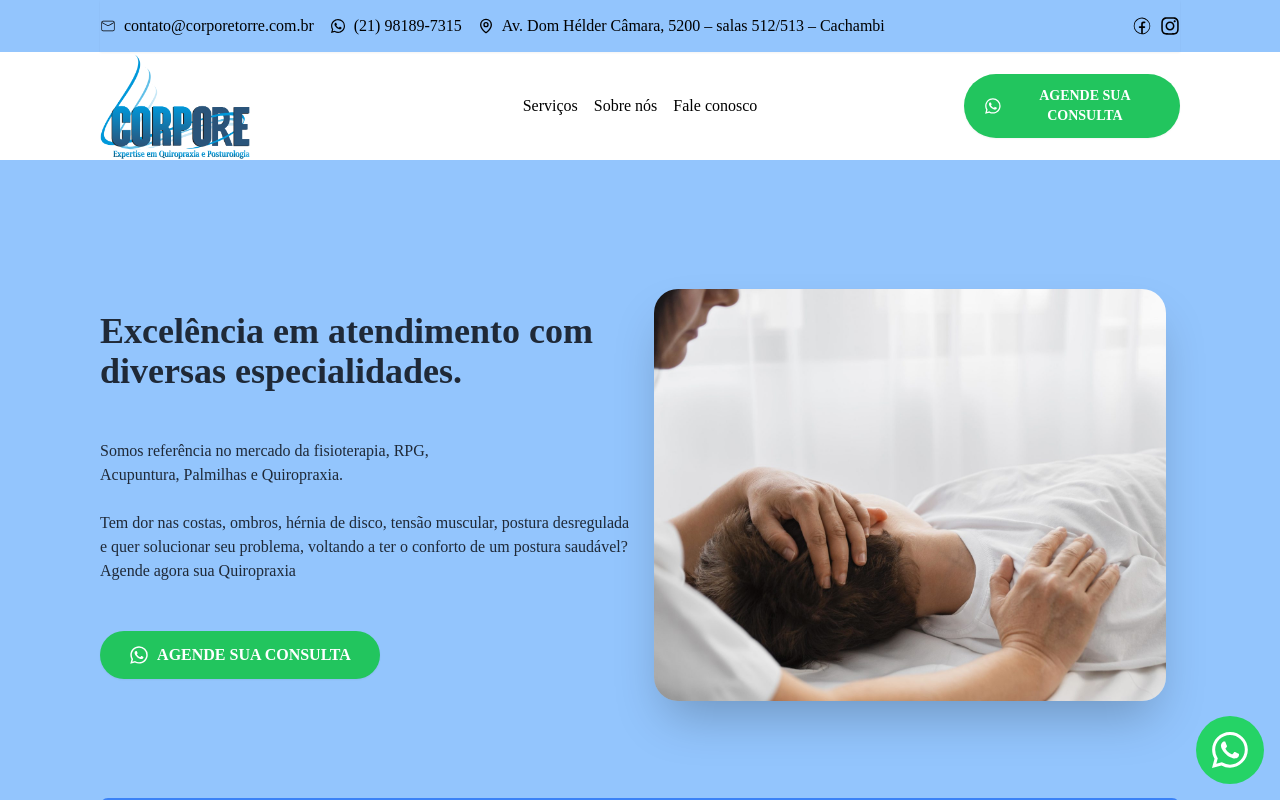
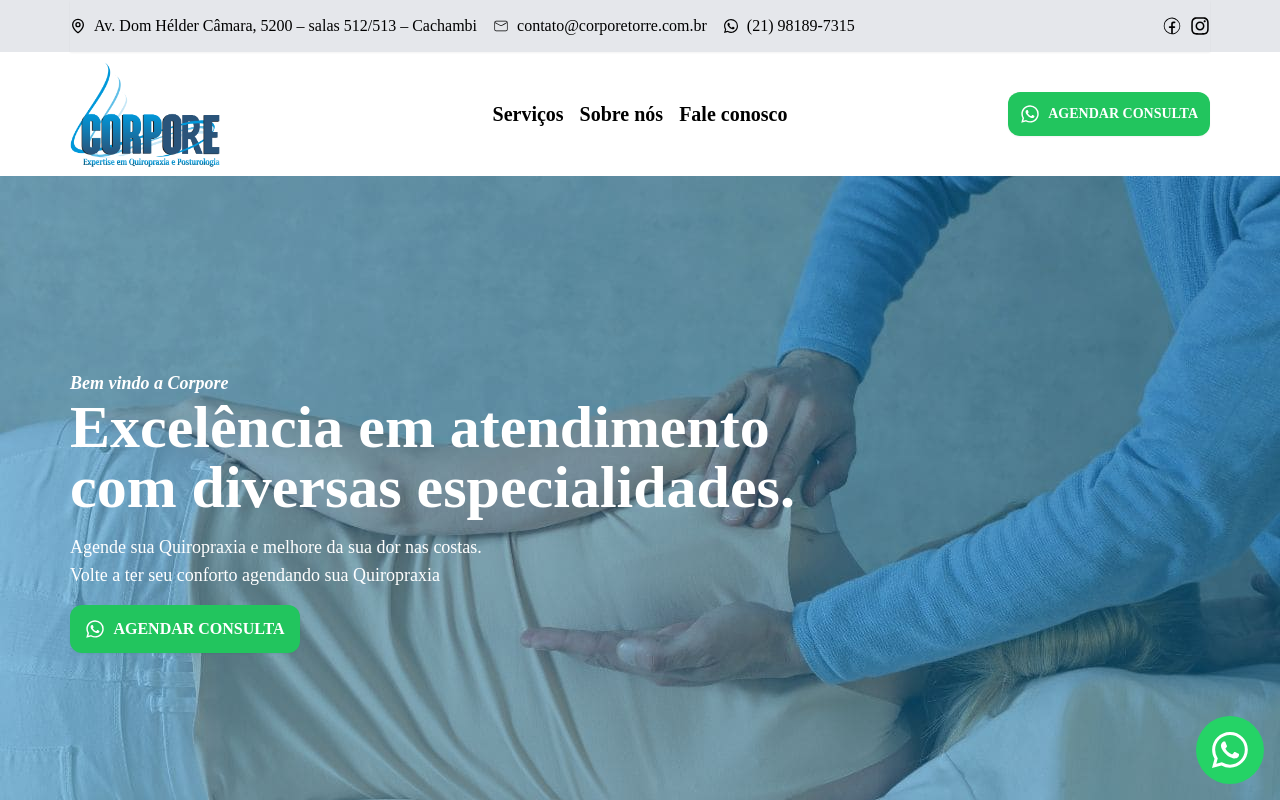
Before and after one commit to lucassdantas/corporetorre, a Next.js app: page / in a window 1280 px wide. Shown: the top 800 px of the page. Built offline with nearby package versions, Linux system fonts and the light colour scheme.

Commit message:
finish header and main banner

```diff
--- a/src/components/Header/SuperHeader.tsx
+++ b/src/components/Header/SuperHeader.tsx
@@ -9,14 +9,14 @@ import { LuMapPin } from 'react-icons/lu'
 
 export const SuperHeader = () => {
   return (
-    <div className='bg-blue-300'>
+    <div className='bg-gray-200'>
       <Limiter>
         <div className={'flex items-center justify-between w-full shadow-sm '}>
           <div className="flex flex-col">
             <ul className='flex gap-4 text-black' >
+              <li><a href={address.url} target='_blank' className='flex gap-2 items-center'><LuMapPin />Av. Dom Hélder Câmara, 5200 – salas 512/513 – Cachambi</a></li>
               <li><a href={email.url} target='_blank' className='flex gap-2 items-center'><CiMail />{email.info}</a></li>
               <li><a href={whatsApp.url} target='_blank' className='flex gap-2 items-center'><IoLogoWhatsapp />{whatsApp.info}</a></li>
-              <li><a href={address.url} target='_blank' className='flex gap-2 items-center'><LuMapPin />Av. Dom Hélder Câmara, 5200 – salas 512/513 – Cachambi</a></li>
             </ul>
           </div>
 
--- a/src/components/Header/index.tsx
+++ b/src/components/Header/index.tsx
@@ -10,7 +10,7 @@ export const Header = () => {
   return (
     <header >
       <SuperHeader/>
-      <Limiter>
+      <Limiter className='py-2'>
         <div className={'flex  items-center'}>
           <div className="flex flex-col w-1/5 items-start">
             <Link href='/'>
@@ -18,11 +18,11 @@ export const Header = () => {
             </Link>
           </div>
 
-          <div className="flex flex-col w-3/5 justify-center items-center">
-            <ul className='flex gap-4 text-black'>
-              <li><a href='#servicos'>Serviços</a></li>
-              <li><a href='#sobre'>Sobre nós</a></li>
-              <li><a href='#contato'>Fale conosco</a></li>
+          <div className="flex flex-col w-3/5 justify-center items-center font-bold">
+            <ul className='flex gap-4 text-black text-xl'>
+              <li className='hover:scale-110 transition duration-300'><a href='#servicos'>Serviços</a></li>
+              <li className='hover:scale-110 transition duration-300'><a href='#sobre'>Sobre nós</a></li>
+              <li className='hover:scale-110 transition duration-300'><a href='#contato'>Fale conosco</a></li>
             </ul>
           </div>
 
--- a/src/components/Limiter/index.tsx
+++ b/src/components/Limiter/index.tsx
@@ -3,7 +3,7 @@ import { ReactNode } from 'react'
 export const Limiter = ({children, className=''}:{children:ReactNode, className?:string}) => {
   return (
     <div className='w-full h-full flex justify-center items-center'>
-      <div className={`max-w-[1080px] w-full ${className}`}>{children}</div>
+      <div className={`max-w-[1140px] w-full ${className}`}>{children}</div>
     </div>
   )
 }
--- a/src/components/Sections/MainBanner/index.tsx
+++ b/src/components/Sections/MainBanner/index.tsx
@@ -1,29 +1,20 @@
-import { maxWidth } from '@/utils/max-width'
 import { Button } from '@/components/common/Button'
-import quiropraxiaImg from '@/assets/quiropraxia-profissional-em-paciente.jpg'
 import { Section } from '@/components/Section'
-import Image from 'next/image'
+
 export const MainBanner = () => {
   return (
-    <Section className={'flex flex-col items-center w-full bg-blue-300'}>
-      <div className={'max-w-['+maxWidth+'px] w-full'}>
-
-        <div className="flex w-full justify-between text-sm items-center h-[90vh] max-h-[670px] text-gray-800">
-          <div className="flex flex-col py-4 w-1/2">
-            <h2 className='text-4xl font-bold'>Excelência em atendimento com diversas especialidades.</h2>
-            <p className='whitespace-pre-wrap my-12 text-base'>{`Somos referência no mercado da fisioterapia, RPG,
-Acupuntura, Palmilhas e Quiropraxia.
-
-Tem dor nas costas, ombros, hérnia de disco, tensão muscular, postura desregulada e quer solucionar seu problema, voltando a ter o conforto de um postura saudável?
-Agende agora sua Quiropraxia`}</p>
-              <Button/>
+    <Section className={'flex flex-col items-center w-full bg-blue-300 mainBanner bg-[url("/images/quiropraxia-corporetorre.jpg")] bg-no-repeat bg-cover overlay bg-blend-darken'}>
+        <div className="flex w-full justify-between text-sm items-center h-[90vh] max-h-[670px] text-white">
+          <div className="flex justify-start flex-col py-4 w-4/4">
+            <span className='font-bold italic text-lg'>Bem vindo a Corpore </span>
+            <h2 className='text-6xl font-bold mb-4'>Excelência em atendimento com diversas especialidades.</h2>
+            <p className='text-lg'>{`Agende sua Quiropraxia e melhore da sua dor nas costas.`}</p>
+            <p className='text-lg mb-4'>{`Volte a ter seu conforto agendando sua Quiropraxia`}</p>
+            <Button/>
           </div>
           <div className="flex flex-col py-4 w-1/2 items-center ">
-            <Image src={quiropraxiaImg} alt='Quiropraxia profissional e de qualidade' className='rounded-3xl w-[512px] h-[412px] object-cover shadow-2xl'/>
           </div>
         </div>
-
-      </div>
     </Section>
   )
 }
--- a/src/components/common/Button/index.tsx
+++ b/src/components/common/Button/index.tsx
@@ -8,11 +8,10 @@ type ButtonProps = {
   fontSize?:string;
 }
 
-export const Button = ({content = 'Agende sua consulta', url = whatsApp.url, target='_blank', fontSize='base'}:ButtonProps) => {
+export const Button = ({content = 'Agendar consulta', url = whatsApp.url, target='_blank', fontSize='base'}:ButtonProps) => {
   return (
-    <a href={url} target={target} className="flex max-w-[280px]  bg-green-500 rounded-full py-3 px-5 text-white font-bold items-center text-center justify-center gap-2 shadow-sm hover:bg-green-400 cursor-pointer">
-        <IoLogoWhatsapp className='text-xl'/>
-        <span className={`text-${fontSize} uppercase`}>{content}</span>
+    <a href={url} target={target} className="flex relative p-3 max-w-[230px] bg-green-500 rounded-xl  text-white font-bold items-center text-center justify-center gap-2 shadow-sm hover:bg-green-400 cursor-pointer transition duration-300 hover:scale-110">
+      <IoLogoWhatsapp className='text-xl'/> <span className={`text-${fontSize} uppercase`}>{content}</span>
     </a>
   )
 }
```
Also changed, not shown: public/images/quiropraxia-corporetorre.jpg (added).
